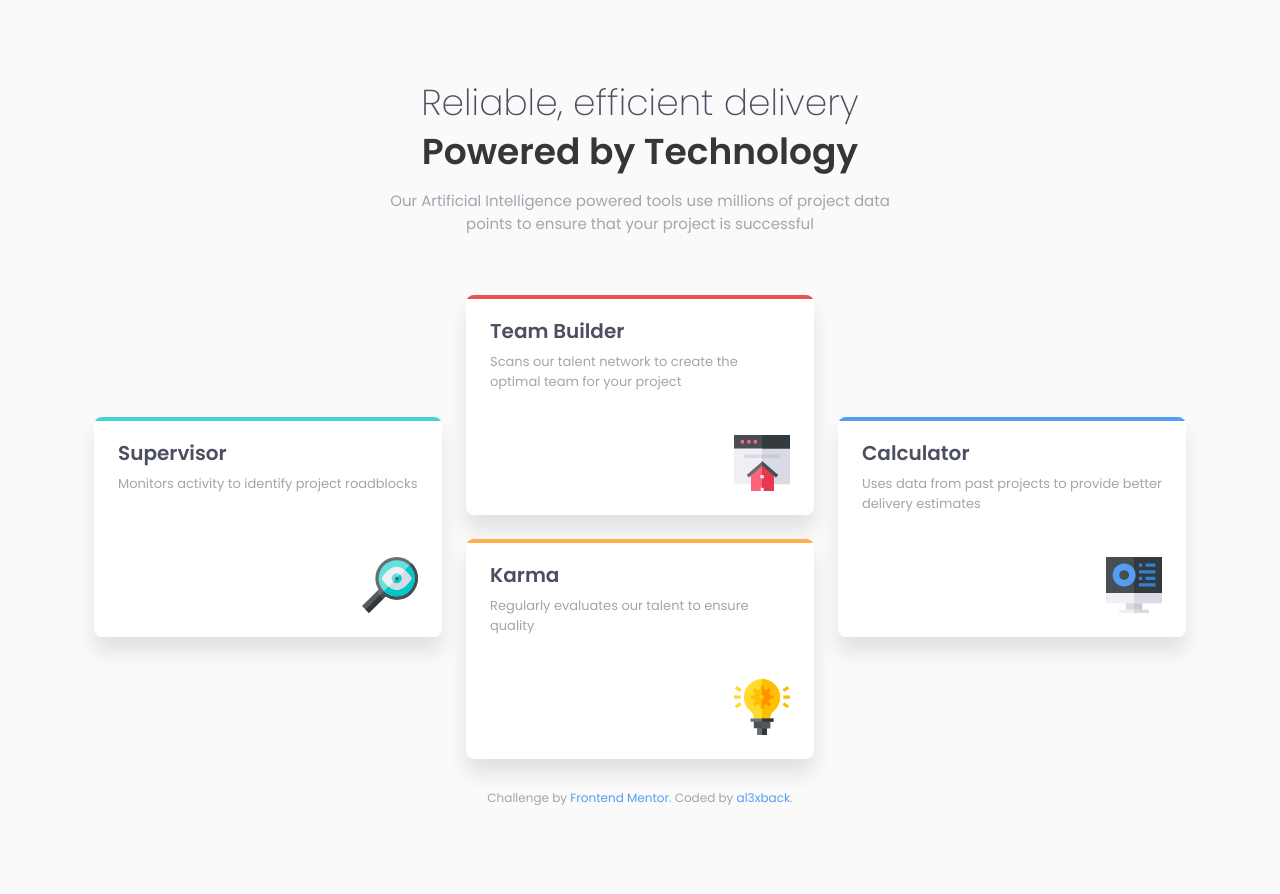
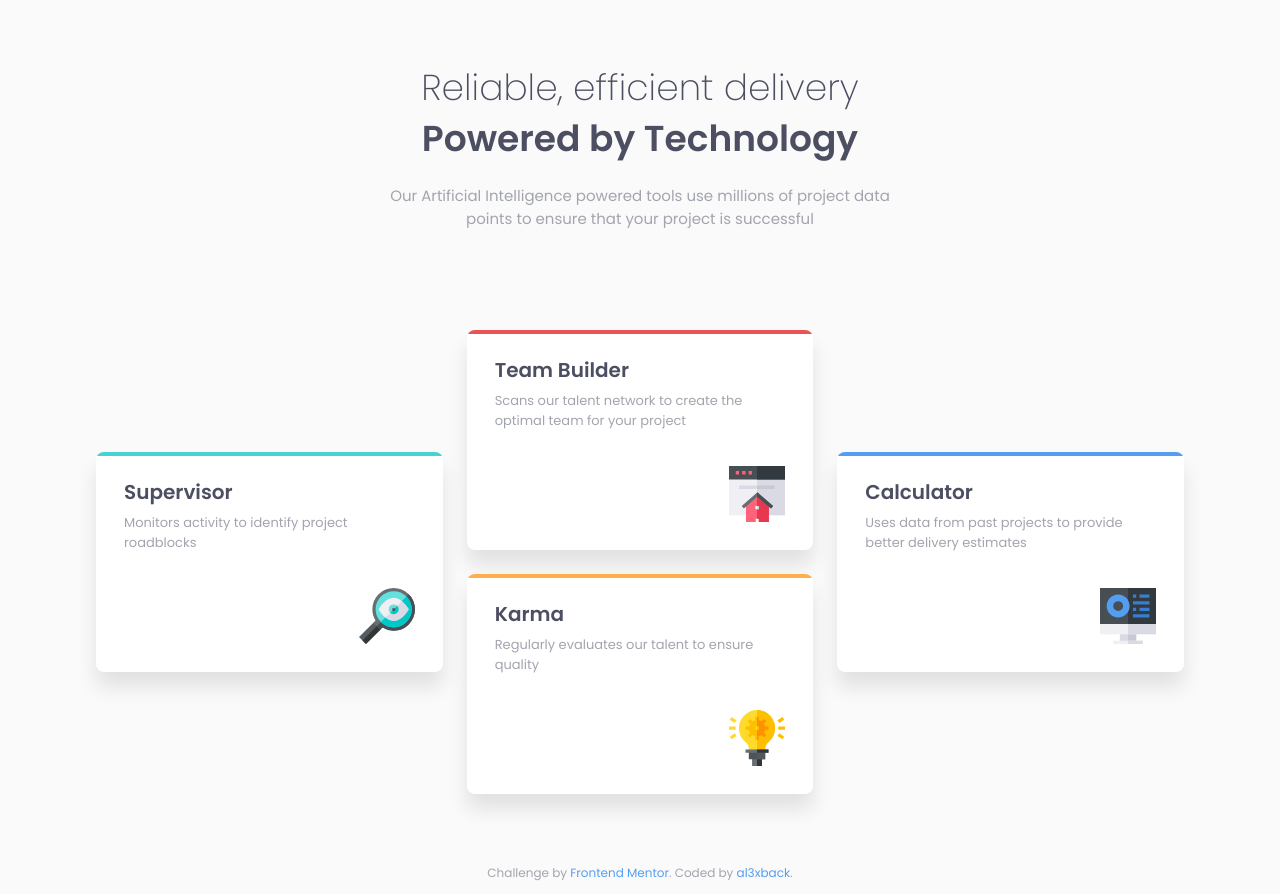
Before and after one commit to al3xback/fmentor-four-card-bulma, a website: page index.html in a window 1280 px wide. Before the commit the page ends 819 px from the top, so only its background shows below. Drawn offline with Linux system fonts and the light colour scheme.

Commit message:
fixed structure

```diff
--- a/index.html
+++ b/index.html
@@ -38,10 +38,8 @@
 			<div class="container">
 				<section class="section">
 					<div class="section-header mx-auto">
-						<h2 class="title">Reliable, efficient delivery</h2>
-						<p class="subtitle">
-							<strong>Powered by Technology</strong>
-						</p>
+						<p class="subtitle">Reliable, efficient delivery</p>
+						<h2 class="title">Powered by Technology</h2>
 						<p class="content">
 							Our Artificial Intelligence powered tools use
 							millions of project data points to ensure that your
--- a/scss/base/_typography.scss
+++ b/scss/base/_typography.scss
@@ -33,10 +33,6 @@ h6 {
 	font-size: func.em(14, var.$font-size-primary);
 }
 
-p {
-	font-size: 1em;
-}
-
 strong {
 	font-weight: var.$font-weight-600;
 }
--- a/scss/components/_card.scss
+++ b/scss/components/_card.scss
@@ -4,13 +4,12 @@
 .section {
 	width: 100%;
 	max-width: func.em(340, var.$font-size-primary);
-	margin: func.em(40, var.$font-size-primary) 0
-		func.em(60, var.$font-size-primary);
+	margin: func.em(50, var.$font-size-primary) 0
+		func.em(80, var.$font-size-primary);
 }
 
 .section-header {
-	padding-top: func.em(40, var.$font-size-primary);
-	margin-bottom: func.em(76, var.$font-size-primary);
+	margin-bottom: func.em(40, var.$font-size-primary);
 	text-align: center;
 }
 
@@ -67,6 +66,8 @@
 @media (min-width: 57.5em) {
 	.section {
 		max-width: func.em(1110, var.$font-size-primary);
+		margin: func.em(70, var.$font-size-primary) 0
+			func.em(100, var.$font-size-primary);
 	}
 
 	.section-header {
--- a/scss/layout/_grid.scss
+++ b/scss/layout/_grid.scss
@@ -1,3 +1,3 @@
 .container {
-	padding: 0 2em;
+	padding: 0 2rem;
 }
--- a/scss/vendors-extensions/_bulma.scss
+++ b/scss/vendors-extensions/_bulma.scss
@@ -1,13 +1,21 @@
 @use '../abstracts/variables' as var;
 @use '../abstracts/functions' as func;
 
-.section-header .title {
-	font-size: func.em(24, var.$font-size-primary);
-	font-weight: var.$font-weight-200;
+.subtitle:not(.is-spaced) + .title {
+	margin-top: 0;
 }
 
 .section-header .subtitle {
+	margin-bottom: func.em(6, 24);
+	font-size: func.em(24, var.$font-size-primary);
+	font-weight: var.$font-weight-200;
+	color: var.$color-dark-blue;
+	line-height: 1;
+}
+
+.section-header .title {
 	margin-bottom: func.em(16, 24);
+	font-size: func.em(24, var.$font-size-primary);
 }
 
 .card .title {
@@ -15,17 +23,21 @@
 	font-size: func.em(20, var.$font-size-primary);
 }
 
+.card-content {
+	padding: func.em(28, var.$font-size-primary);
+}
+
 .card-content:first-child {
 	border-radius: 0;
 }
 
 @media (min-width: 57.5em) {
-	.section-header .title,
-	.section-header .subtitle {
+	.section-header .subtitle,
+	.section-header .title {
 		font-size: func.em(36, var.$font-size-primary);
 	}
 
 	.section-header .subtitle {
-		margin-bottom: func.em(16, 36);
+		margin-bottom: func.em(10, 36);
 	}
 }
```
Also changed, not shown: css/main.css.
